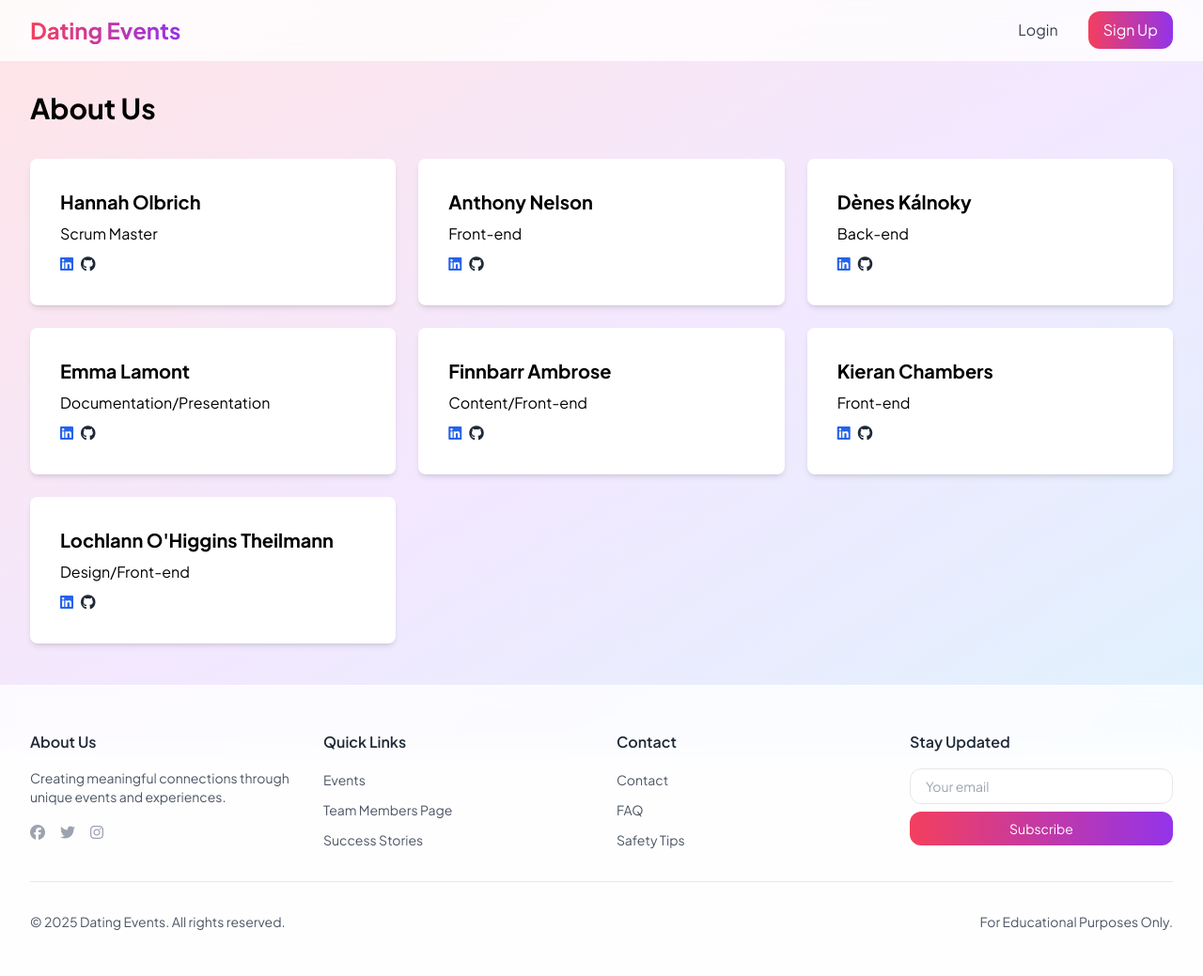
After one commit to klchambers/CI-Feb25-hackathon2, a Django app: page /home/templates/home/team.html in a window 1280 px wide. The commit adds this page. Shown: the whole page at 94% size. Run offline with Django 4.2, Linux system fonts and the light colour scheme; some libraries are stand-ins or nearby versions.

Commit message:
Add team member page

```diff
--- /dev/null
+++ b/home/templates/home/team.html
@@ -0,0 +1,99 @@
+{% extends 'base.html' %}
+
+{% load static %}
+
+{% block title %}Team members{% endblock %}
+
+{% block content %}
+<h1 class="text-3xl font-bold mb-6">About Us</h1>
+
+<div class="container mx-auto">
+    <div class="flex flex-wrap -mx-3">
+        <div class="w-full sm:w-1/2 lg:w-1/3 p-3">
+            <div class="bg-white rounded-lg shadow-md p-4">
+                <div class="p-4">
+                    <h5 class="text-xl font-bold mb-2">Hannah Olbrich</h5>
+                    <h6 class="text-l mb-2">Scrum Master</h6>
+                    <p class="flex space-x-2">
+                        <a href="https://www.linkedin.com/in/hannaholbrich/" target="_blank" aria-label="Opens link to LinkedIn" class="text-blue-600"><i class="fa-brands fa-linkedin"></i></a>
+                        <a href="https://github.com/hannahro15" target="_blank" aria-label="Opens link to GitHub" class="text-gray-800"><i class="fa-brands fa-github"></i></a>
+                    </p>
+                </div>
+            </div>
+        </div>
+        <div class="w-full sm:w-1/2 lg:w-1/3 p-3">
+            <div class="bg-white rounded-lg shadow-md p-4">
+                <div class="p-4">
+                    <h5 class="text-xl font-bold mb-2">Anthony Nelson</h5>
+                    <h6 class="text-l mb-2">Front-end</h6>
+                    <p class="flex space-x-2">
+                        <a href="https://www.linkedin.com/in/anthony-nelson8/" target="_blank" aria-label="Opens link to LinkedIn" class="text-blue-600"><i class="fa-brands fa-linkedin"></i></a>
+                        <a href="https://github.com/anthonyjn08" target="_blank" aria-label="Opens link to GitHub" class="text-gray-800"><i class="fa-brands fa-github"></i></a>
+                    </p>
+                </div>
+            </div>
+        </div>
+        <div class="w-full sm:w-1/2 lg:w-1/3 p-3">
+            <div class="bg-white rounded-lg shadow-md p-4">
+                <div class="p-4">
+                    <h5 class="text-xl font-bold mb-2">Dènes Kálnoky</h5>
+                    <h6 class="text-l mb-2">Back-end</h6>
+                    <p class="flex space-x-2">
+                        <a href="https://www.linkedin.com/in/denes-kalnoky-2306a1346/" target="_blank" aria-label="Opens link to LinkedIn" class="text-blue-600"><i class="fa-brands fa-linkedin"></i></a>
+                        <a href="https://github.com/DFCMK" target="_blank" aria-label="Opens link to GitHub" class="text-gray-800"><i class="fa-brands fa-github"></i></a>
+                    </p>
+                </div>
+            </div>
+        </div>
+        <div class="w-full sm:w-1/2 lg:w-1/3 p-3">
+            <div class="bg-white rounded-lg shadow-md p-4">
+                <div class="p-4">
+                    <h5 class="text-xl font-bold mb-2">Emma Lamont</h5>
+                    <h6 class="text-l mb-2">Documentation/Presentation</h6>
+                    <p class="flex space-x-2">
+                        <a href="https://www.linkedin.com/in/emma-lamont/" target="_blank" aria-label="Opens link to LinkedIn" class="text-blue-600"><i class="fa-brands fa-linkedin"></i></a>
+                        <a href="https://github.com/elamont174" target="_blank" aria-label="Opens link to GitHub" class="text-gray-800"><i class="fa-brands fa-github"></i></a>
+                    </p>
+                </div>
+            </div>
+        </div>
+        <div class="w-full sm:w-1/2 lg:w-1/3 p-3">
+            <div class="bg-white rounded-lg shadow-md p-4">
+                <div class="p-4">
+                    <h5 class="text-xl font-bold mb-2">Finnbarr Ambrose</h5>
+                    <h6 class="text-l mb-2">Content/Front-end</h6>
+                    <p class="flex space-x-2">
+                        <a href="https://www.linkedin.com/in/finnbarr-ambrose-5682221b4/" target="_blank" aria-label="Opens link to LinkedIn" class="text-blue-600"><i class="fa-brands fa-linkedin"></i></a>
+                        <a href="https://github.com/FinnbarrAmbrose" target="_blank" aria-label="Opens link to GitHub" class="text-gray-800"><i class="fa-brands fa-github"></i></a>
+                    </p>
+                </div>
+            </div>
+        </div>
+        <div class="w-full sm:w-1/2 lg:w-1/3 p-3">
+            <div class="bg-white rounded-lg shadow-md p-4">
+                <div class="p-4">
+                    <h5 class="text-xl font-bold mb-2">Kieran Chambers</h5>
+                    <h6 class="text-l mb-2">Front-end</h6>
+                    <p class="flex space-x-2">
+                        <a href="https://www.linkedin.com/in/kieranchamberskc/" target="_blank" aria-label="Opens link to LinkedIn" class="text-blue-600"><i class="fa-brands fa-linkedin"></i></a>
+                        <a href="https://github.com/klchambers" target="_blank" aria-label="Opens link to GitHub" class="text-gray-800"><i class="fa-brands fa-github"></i></a>
+                    </p>
+                </div>
+            </div>
+        </div>
+        <div class="w-full sm:w-1/2 lg:w-1/3 p-3">
+            <div class="bg-white rounded-lg shadow-md p-4">
+                <div class="p-4">
+                    <h5 class="text-xl font-bold mb-2">Lochlann O'Higgins Theilmann</h5>
+                    <h6 class="text-l mb-2">Design/Front-end</h6>
+                    <p class="flex space-x-2">
+                        <a href="https://www.linkedin.com/in/lochlann-ohiggins-developer/" target="_blank" aria-label="Opens link to LinkedIn" class="text-blue-600"><i class="fa-brands fa-linkedin"></i></a>
+                        <a href="https://github.com/Lochy2000" target="_blank" aria-label="Opens link to GitHub" class="text-gray-800"><i class="fa-brands fa-github"></i></a>
+                    </p>
+                </div>
+            </div>
+        </div>
+    </div>
+</div>
+
+{% endblock %}
--- a/home/urls.py
+++ b/home/urls.py
@@ -3,4 +3,5 @@ from . import views
 
 urlpatterns = [
     path('', views.home, name='home'),
+    path('home/templates/home/team.html', views.team, name='team'),
 ]
--- a/home/views.py
+++ b/home/views.py
@@ -5,3 +5,6 @@ def home(request):
     Render Homepage
     '''
     return render(request, 'home/index.html')
+
+def team(request):
+    return render(request, 'home/team.html')
--- a/templates/base.html
+++ b/templates/base.html
@@ -198,7 +198,7 @@
           <h3 class="font-semibold text-gray-800 mb-4">Quick Links</h3>
           <ul class="space-y-2">
             <li><a href="#" class="text-sm text-gray-600 hover:text-rose-600">Events</a></li>
-            <li><a href="#" class="text-sm text-gray-600 hover:text-rose-600">Team Members Page</a></li>
+            <li><a href= "../../../home/templates/home/team.html" class="text-sm text-gray-600 hover:text-rose-600">Team Members Page</a></li>
             <li><a href="#" class="text-sm text-gray-600 hover:text-rose-600 modal-trigger">Success Stories</a></li>
           </ul>
         </div>
```
